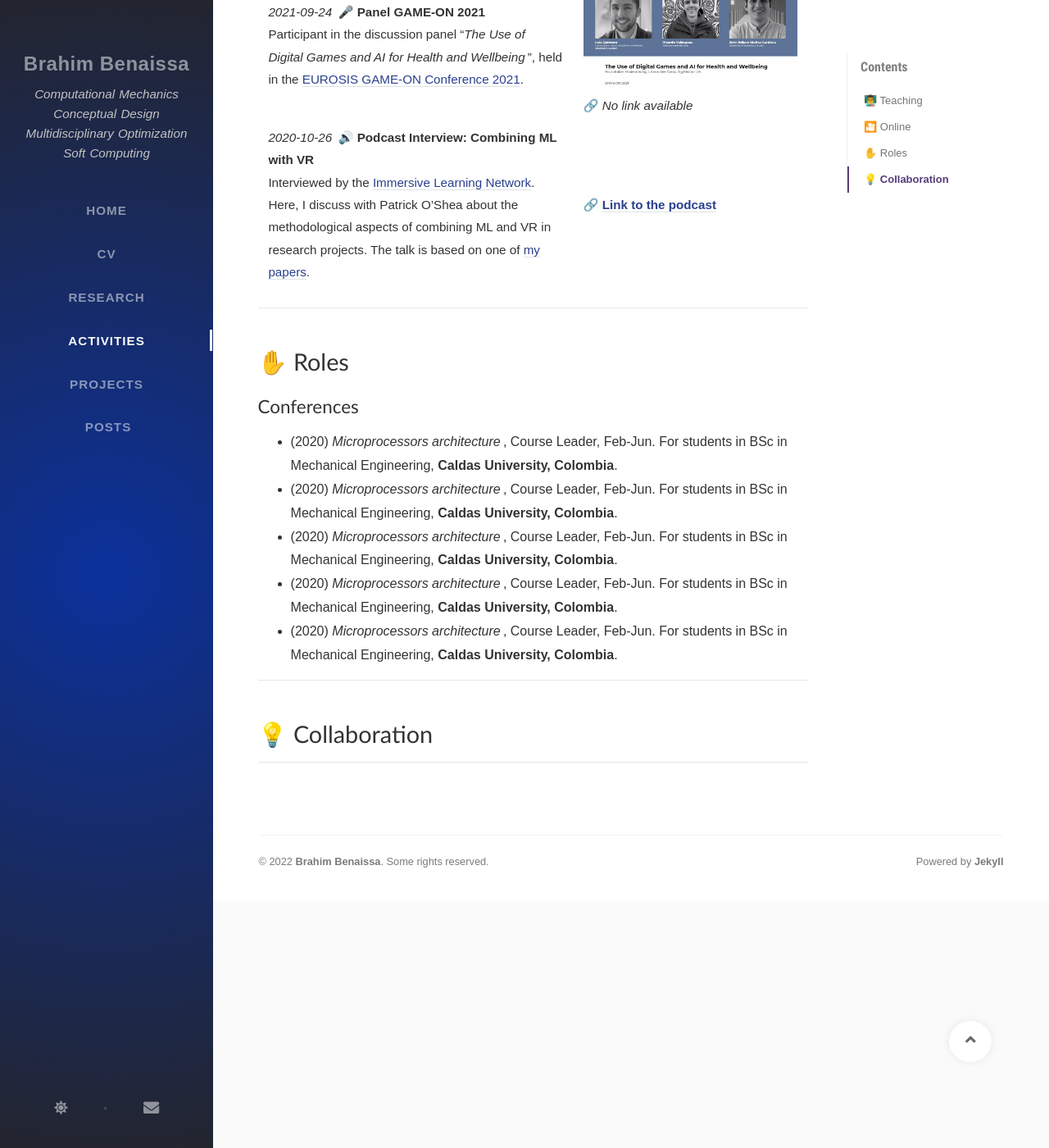
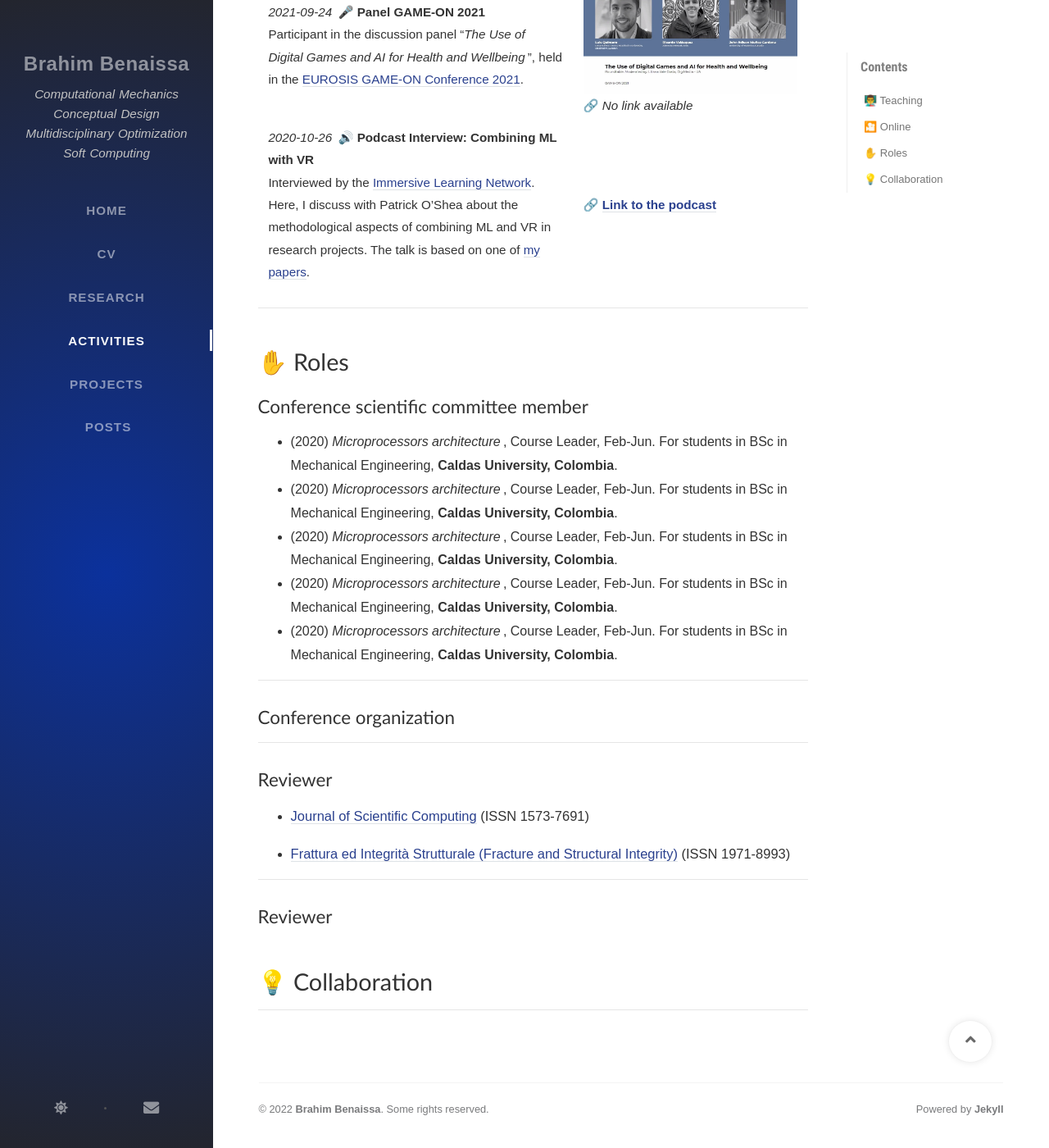
Before and after one commit to Brahim-Benaissa/Brahim-Benaissa.github.io, a Jekyll site: the page built from tabs/activities.md, in a window 1280 px wide and 1400 px high, scrolled down 1236 px. Shown: the whole window at 82% size. Built offline with Jekyll 4.4.1, drawn with Linux system fonts in a browser that asks for light colours; nearby versions of some CDN libraries; some web fonts are replaced; comment, search, counter and statistics services are not loaded.

Commit message:
Update activities.md

```diff
--- a/tabs/activities.md
+++ b/tabs/activities.md
@@ -62,7 +62,7 @@ toc: true
 
 # ✋ Roles
 
-## Conferences
+## Conference scientific committee member
 
 - (2020) *Microprocessors architecture*, Course Leader, Feb-Jun. For students in BSc in Mechanical Engineering, **Caldas University, Colombia**.
 - (2020) *Microprocessors architecture*, Course Leader, Feb-Jun. For students in BSc in Mechanical Engineering, **Caldas University, Colombia**.
@@ -73,6 +73,22 @@ toc: true
 
 ---
 
+## Conference organization
+
+
+
+---
+
+## Reviewer
+
+- <a href="https://www.springer.com/journal/10915" target="_blank"> Journal of Scientific Computing</a> (ISSN 1573-7691)
+
+- <a href="https://www.fracturae.com/index.php/fis/about" target="_blank"> Frattura ed Integrità Strutturale (Fracture and Structural Integrity)</a> (ISSN 1971-8993)
+
+---
+
+## Reviewer
+
 # 💡 Collaboration
 
 
```
